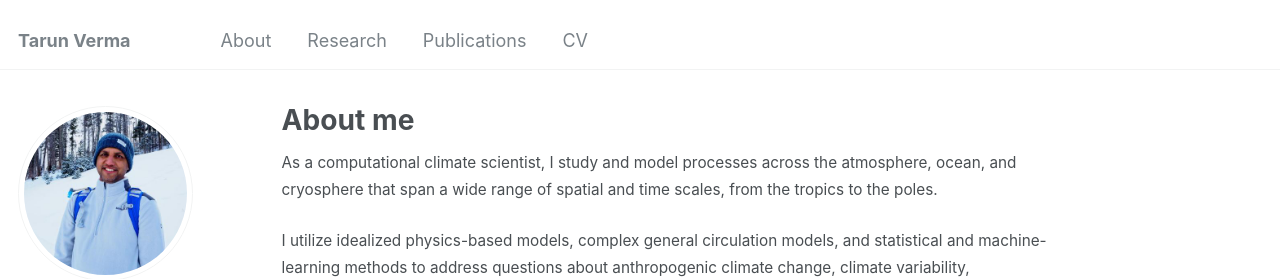
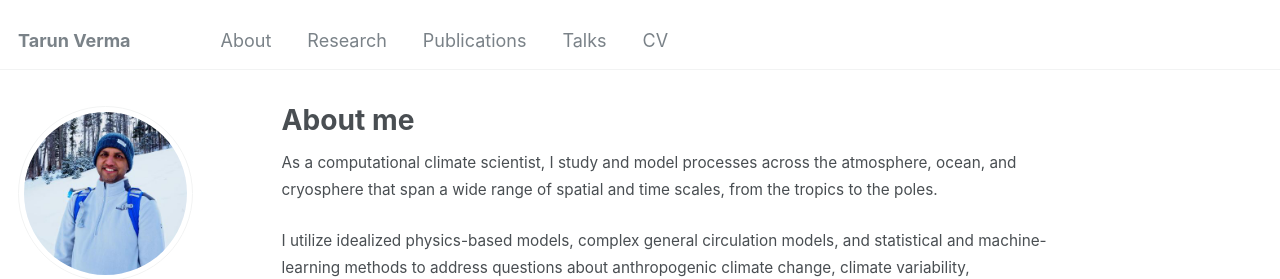
Before and after one commit to shiprock-1583/shiprock-1583.github.io, a Jekyll site: the page built from _pages/about.md, in a window 1280 px wide. Shown: the top 279 px of the page. Built offline with Jekyll 4.4.1, drawn with Linux system fonts in a browser that asks for light colours; some web fonts are replaced.

Commit message:
Update navigation.yml

```diff
--- a/_data/navigation.yml
+++ b/_data/navigation.yml
@@ -9,5 +9,8 @@ main:
   - title: "Publications"
     url: /publications/
 
+  - title: "Talks"
+    url: /present/
+
   - title: "CV"
     url: /cv/
```
